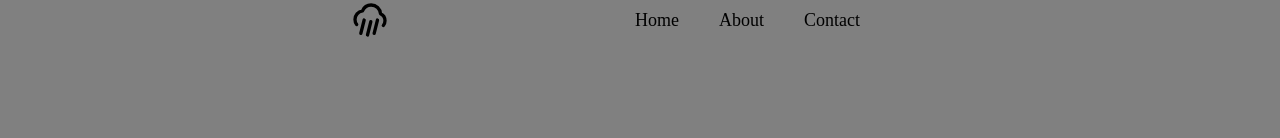
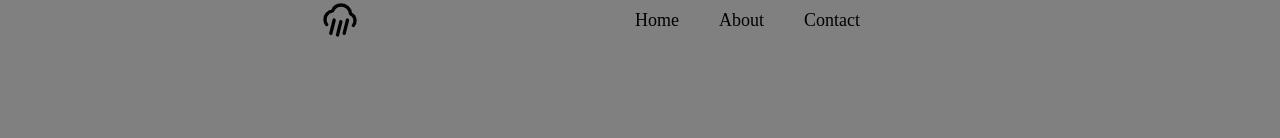
Before and after one commit to IDProgramming/second-website, a plain HTML site: page index.html in a window 1280 px wide. Shown: the top 138 px of the page. Drawn offline with Linux system fonts and the light colour scheme.

Commit message:
readjusted the margin of the .cloud image...AGAIN

```diff
--- a/style.css
+++ b/style.css
@@ -59,7 +59,7 @@
 .cloud {
     height: 40px;
     width: 40px;
-    margin-left: 350px;
+    margin-left: 25%;
 }
 
 .headimage {
```
